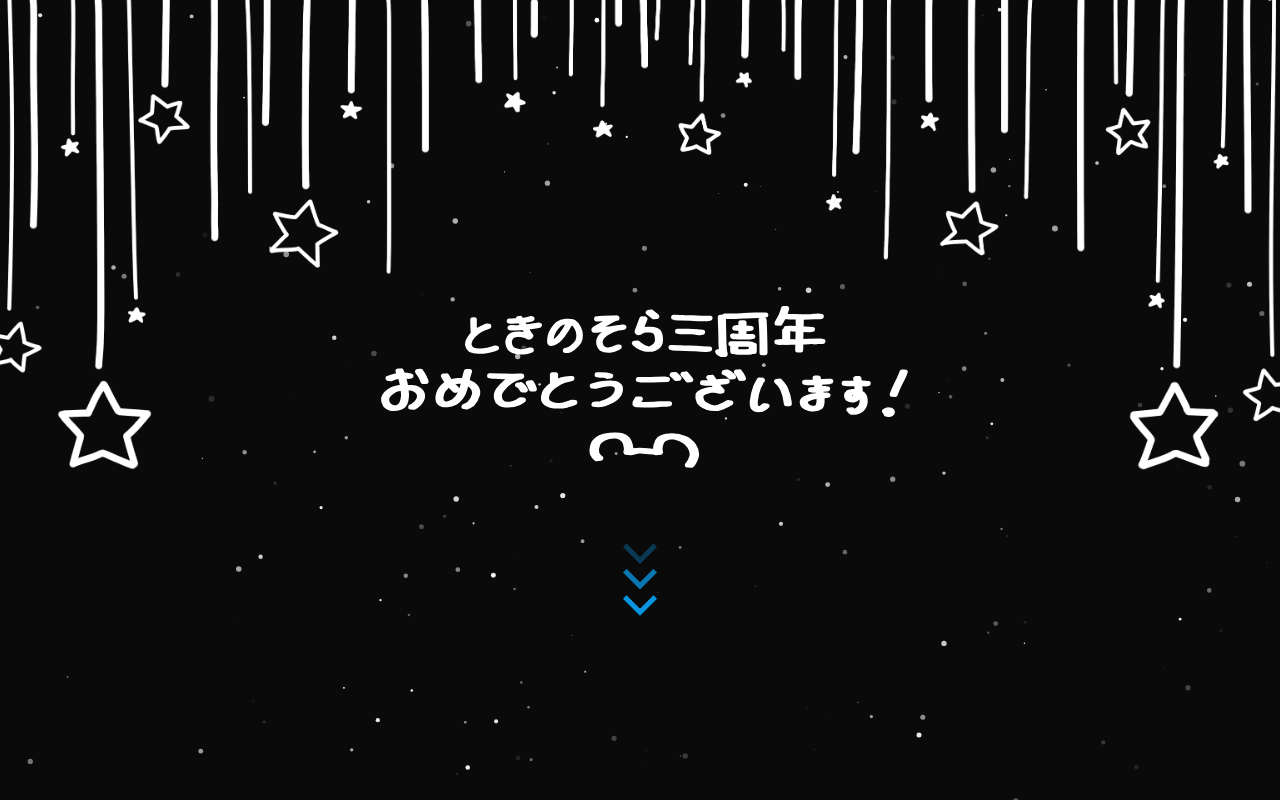
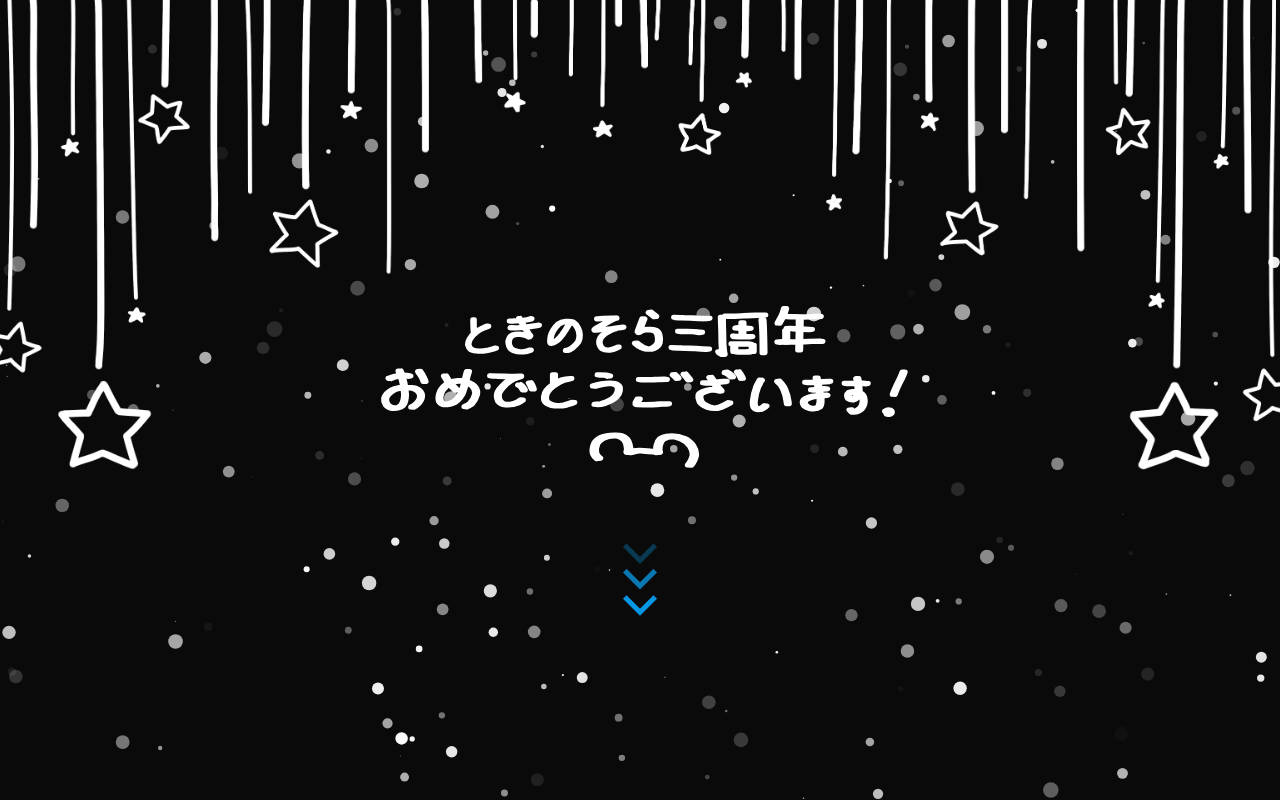
Before and after one commit to Skk-tj/sora-anniversary, a website: page index.handlebars in a window 1280 px wide. Shown: the top 802 px of the page. Drawn offline with nearby package versions, Linux system fonts and the light colour scheme; files that its build step writes are made by us from their sources.

Commit message:
changed the background to be "starry"

```diff
--- a/index.handlebars
+++ b/index.handlebars
@@ -583,7 +583,7 @@
                     }
                 },
                 "size": {
-                    "value": 3,
+                    "value": 8,
                     "random": true,
                     "anim": {
                         "enable": false,
@@ -601,10 +601,10 @@
                 },
                 "move": {
                     "enable": true,
-                    "speed": 1,
+                    "speed": 5,
                     "direction": "none",
                     "random": true,
-                    "straight": false,
+                    "straight": true,
                     "out_mode": "out",
                     "bounce": false,
                     "attract": {
@@ -618,14 +618,14 @@
                 "detect_on": "canvas",
                 "events": {
                     "onhover": {
-                        "enable": true,
+                        "enable": false,
                         "mode": "bubble"
                     },
                     "onclick": {
-                        "enable": true,
+                        "enable": false,
                         "mode": "repulse"
                     },
-                    "resize": true
+                    "resize": false
                 },
                 "modes": {
                     "grab": {
```
Also changed, not shown: index.html.
